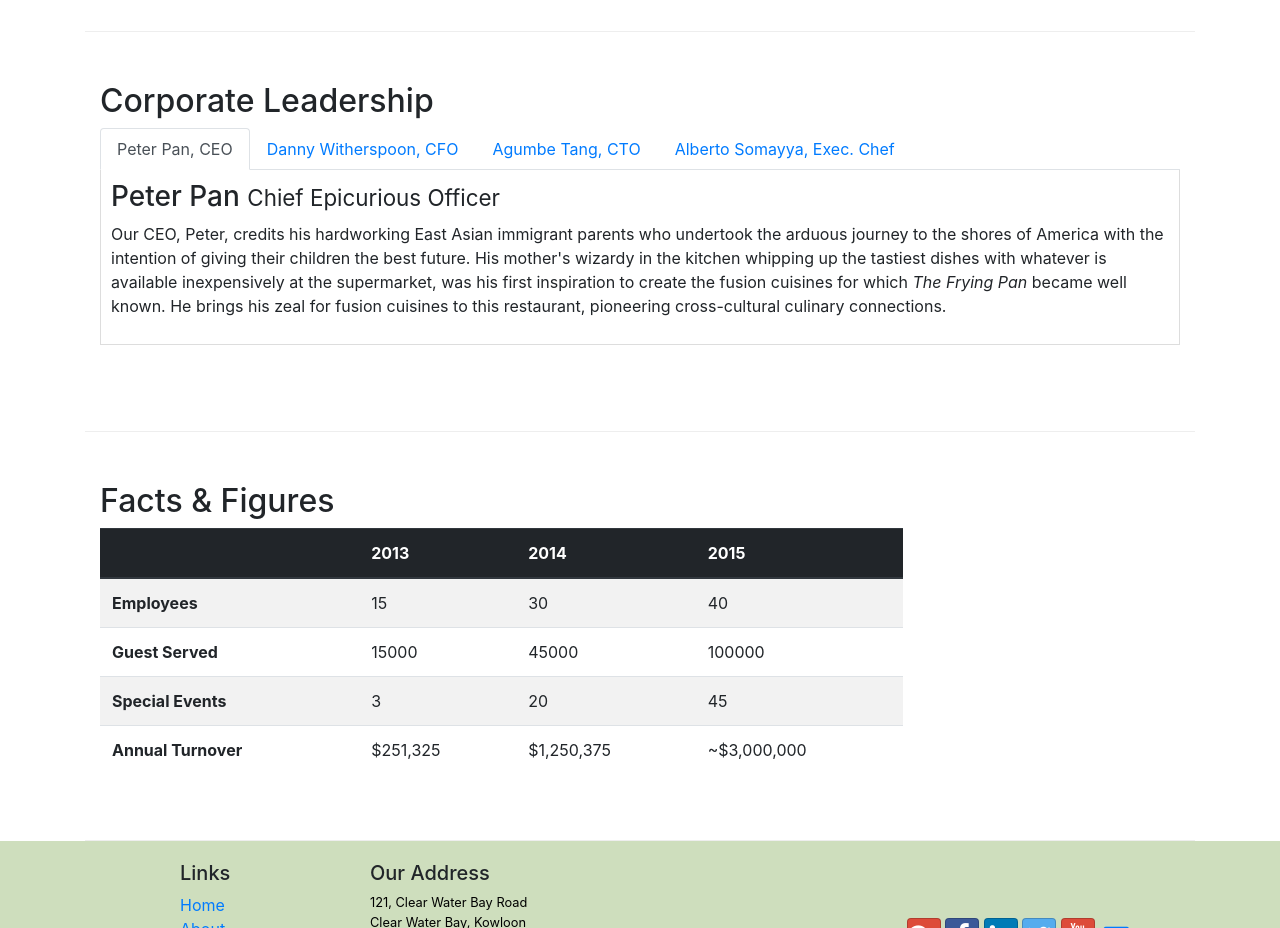
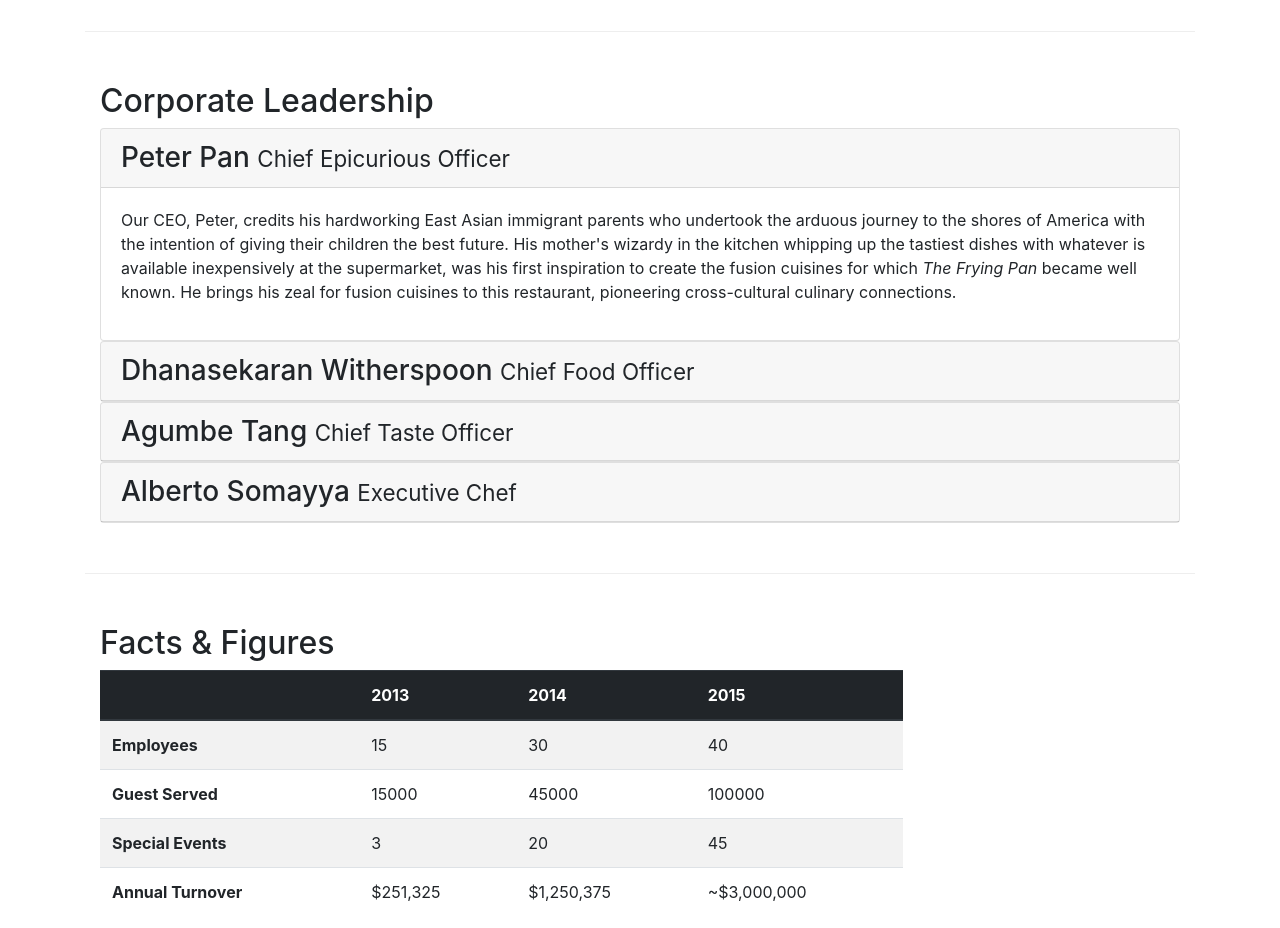
Before and after one commit to nrrf/conFusion, a website: page aboutus.html in a window 1280 px wide. Shown: the part 940-1868 px from the top of the page. Drawn offline with nearby package versions, Linux system fonts and the light colour scheme.

Commit message:
Collapse and Accordion

```diff
--- a/aboutus.html
+++ b/aboutus.html
@@ -119,45 +119,71 @@
             <div class="col-12">
                 <h2>Corporate Leadership</h2>
 
-                <ul class="nav nav-tabs">
-                    <li class="nav-item">
-                        <a class="nav-link active" href="#peter" role="tab" data-toggle="tab">Peter Pan, CEO</a>
-                    </li>
-                    <li class="nav-item">
-                        <a class="nav-link" href="#danny" role="tab" data-toggle="tab">Danny Witherspoon, CFO</a>
-                    </li>
-                    <li class="nav-item">
-                        <a class="nav-link" href="#agumbe" role="tab" data-toggle="tab">Agumbe Tang, CTO</a>
-                    </li>
-                    <li class="nav-item">
-                        <a class="nav-link" href="#alberto" role="tab" data-toggle="tab">Alberto Somayya, Exec. Chef</a>
-                    </li>
-                </ul>
 
-                <div class="tab-content">
 
-                    <div role="tabpanel" class="tab-pane fade show active" id="peter">
-                        <!--fade es una animacion de bootstrap, show es que este contenido debe mostrarse cuando la pagina se procesa por primera vez-->
-                        <h3>Peter Pan <small>Chief Epicurious Officer</small></h3>
-                        <p class="d-none d-sm-block">Our CEO, Peter, credits his hardworking East Asian immigrant parents who undertook the arduous journey to the shores of America with the intention of giving their children the best future. His mother's wizardy in the kitchen whipping
-                            up the tastiest dishes with whatever is available inexpensively at the supermarket, was his first inspiration to create the fusion cuisines for which <em>The Frying Pan</em> became well known. He brings his zeal for fusion
-                            cuisines to this restaurant, pioneering cross-cultural culinary connections.</p>
+                <div id="accordion">
+                    <div class="card">
+                        <div class="card-header" role="tab" id="peterhead">
+                            <h3 class="mb-0">
+                                <a data-toggle="collapse" data-target="#peter">
+                                    Peter Pan <small>Chief Epicurious Officer</small>
+                                </a></h3>
+                        </div>
+                        <div class="collapse show" id="peter" data-parent="#accordion">
+                            <!--fade es una animacion de bootstrap, show es que este contenido debe mostrarse cuando la pagina se procesa por primera vez-->
+                            <div class="card-body">
+                                <p class="d-none d-sm-block">Our CEO, Peter, credits his hardworking East Asian immigrant parents who undertook the arduous journey to the shores of America with the intention of giving their children the best future. His mother's wizardy in the kitchen
+                                    whipping up the tastiest dishes with whatever is available inexpensively at the supermarket, was his first inspiration to create the fusion cuisines for which <em>The Frying Pan</em> became well known. He brings his
+                                    zeal for fusion cuisines to this restaurant, pioneering cross-cultural culinary connections.</p>
+                            </div>
+                        </div>
                     </div>
 
-                    <div role="tabpanel" class="tab-pane fade" id="danny">
-                        <h3>Dhanasekaran Witherspoon <small>Chief Food Officer</small></h3>
-                        <p class="d-none d-sm-block">Our CFO, Danny, as he is affectionately referred to by his colleagues, comes from a long established family tradition in farming and produce. His experiences growing up on a farm in the Australian outback gave him great appreciation
-                            for varieties of food sources. As he puts it in his own words, <em>Everything that runs, wins, and everything that stays, pays!</em></p>
-                    </div>
-                    <div role="tabpanel" class="tab-pane fade" id="agumbe">
-                        <h3>Agumbe Tang <small>Chief Taste Officer</small></h3>
-                        <p class="d-none d-sm-block">Blessed with the most discerning gustatory sense, Agumbe, our CTO, personally ensures that every dish that we serve meets his exacting tastes. Our chefs dread the tongue lashing that ensues if their dish does not meet his exacting
-                            standards. He lives by his motto, <em>You click only if you survive my lick.</em></p>
+                    <div class="card">
+                        <div class="card-header" role="tab" id="dannyhead">
+                            <h3 class="mb-0">
+                                <a data-toggle="collapse" data-target="#danny">
+                                    Dhanasekaran Witherspoon <small>Chief Food Officer</small>
+                                </a></h3>
+                        </div>
+                        <div class="collapse" id="danny" data-parent="#accordion">
+                            <!--fade es una animacion de bootstrap, show es que este contenido debe mostrarse cuando la pagina se procesa por primera vez-->
+                            <div class="card-body">
+                                <p class="d-none d-sm-block">Our CFO, Danny, as he is affectionately referred to by his colleagues, comes from a long established family tradition in farming and produce. His experiences growing up on a farm in the Australian outback gave him great
+                                    appreciation for varieties of food sources. As he puts it in his own words, <em>Everything that runs, wins, and everything that stays, pays!</em></p>
+                            </div>
+                        </div>
                     </div>
 
-                    <div role="tabpanel" class="tab-pane fade" id="alberto">
-                        <h3>Alberto Somayya <small>Executive Chef</small></h3>
-                        <p class="d-none d-sm-block">Award winning three-star Michelin chef with wide International experience having worked closely with whos-who in the culinary world, he specializes in creating mouthwatering Indo-Italian fusion experiences. He says, <em>Put together the cuisines from the two craziest cultures, and you get a winning hit! Amma Mia!</em></p>
+                    <div class="card">
+                        <div class="card-header" role="tab" id="agumbehead">
+                            <h3 class="mb-0">
+                                <a data-toggle="collapse" data-target="#agumbe">
+                                    Agumbe Tang <small>Chief Taste Officer</small>
+                                </a></h3>
+                        </div>
+                        <div class="collapse" id="agumbe" data-parent="#accordion">
+                            <!--fade es una animacion de bootstrap, show es que este contenido debe mostrarse cuando la pagina se procesa por primera vez-->
+                            <div class="card-body">
+                                <p class="d-none d-sm-block">Blessed with the most discerning gustatory sense, Agumbe, our CTO, personally ensures that every dish that we serve meets his exacting tastes. Our chefs dread the tongue lashing that ensues if their dish does not meet his
+                                    exacting standards. He lives by his motto, <em>You click only if you survive my lick.</em></p>
+                            </div>
+                        </div>
+                    </div>
+
+                    <div class="card">
+                        <div class="card-header" role="tab" id="albertohead">
+                            <h3 class="mb-0">
+                                <a data-toggle="collapse" data-target="#alberto">
+                                    Alberto Somayya <small>Executive Chef</small>
+                                </a></h3>
+                        </div>
+                        <div class="collapse" id="alberto" data-parent="#accordion">
+                            <!--fade es una animacion de bootstrap, show es que este contenido debe mostrarse cuando la pagina se procesa por primera vez-->
+                            <div class="card-body">
+                                <p class="d-none d-sm-block">Award winning three-star Michelin chef with wide International experience having worked closely with whos-who in the culinary world, he specializes in creating mouthwatering Indo-Italian fusion experiences. He says, <em>Put together the cuisines from the two craziest cultures, and you get a winning hit! Amma Mia!</em></p>
+                            </div>
+                        </div>
                     </div>
                 </div>
             </div>
--- a/guides/section_3/guide_section_3_2.txt
+++ b/guides/section_3/guide_section_3_2.txt
@@ -24,3 +24,7 @@ lo mismo si no que en los pills se le da un cierto estilo a las pestañas o tabs
 2. Exercise: Tabs
 
 se va a usar nav,se van a hacer tabs, pero sabemos q las pills tienen el mismo enfoque
+
+Hubo problemas con el despliegue de los demas tabs
+
+Para mas info: https://www.coursera.org/learn/bootstrap-4/supplement/vxnqX/tabs-and-tabbed-navigation-additional-resources
```
Also changed, not shown: guides/section_3/guide_section_3_3.txt (added, +18 -0 lines).
